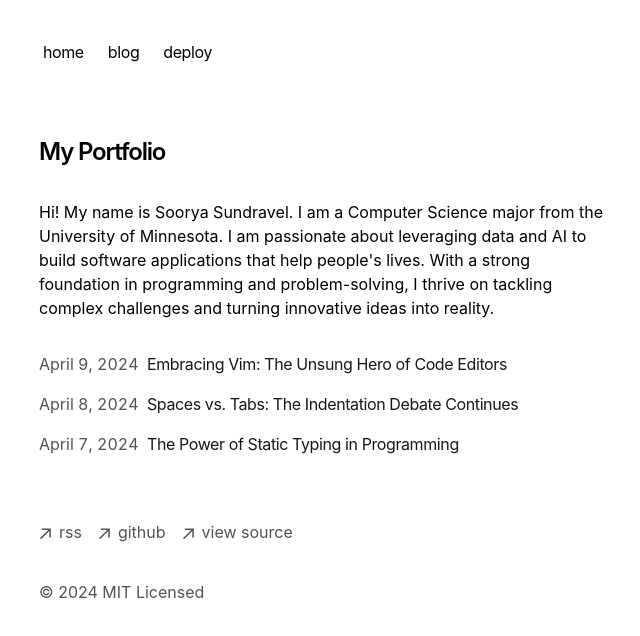
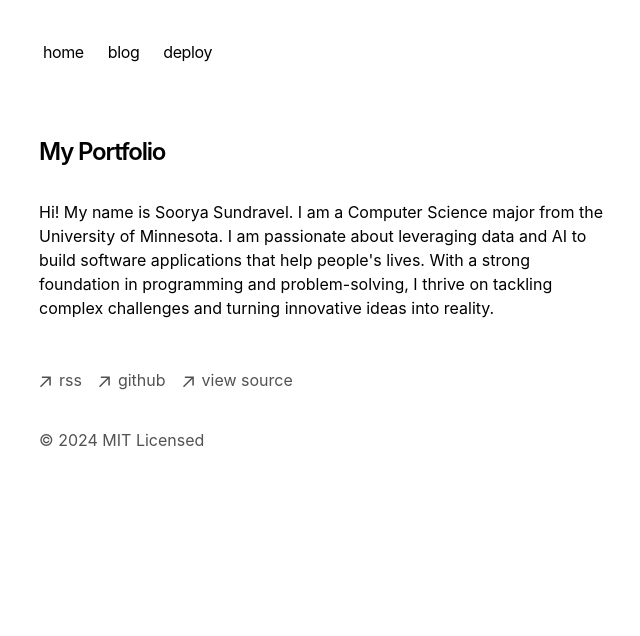
Before and after one commit to soorya23/portfolio-starter-kit, a Next.js app: page / in a window 1280 px wide. Shown: the top 636 px of the page, without its empty margins (313-953 px from the left). Built offline with nearby package versions, Linux system fonts and the light colour scheme.

Commit message:
Update page.tsx

```diff
--- a/app/page.tsx
+++ b/app/page.tsx
@@ -1,4 +1,4 @@
-import { BlogPosts } from 'app/components/posts'
+
 
 export default function Page() {
   return (
@@ -10,9 +10,6 @@ export default function Page() {
         {`Hi! My name is Soorya Sundravel. I am a Computer Science major from the University of Minnesota. I am passionate about leveraging data and AI to build software applications that help people's lives.
         With a strong foundation in programming and problem-solving, I thrive on tackling complex challenges and turning innovative ideas into reality.`}
       </p>
-      <div className="my-8">
-        <BlogPosts />
-      </div>
     </section>
   )
 }
```
